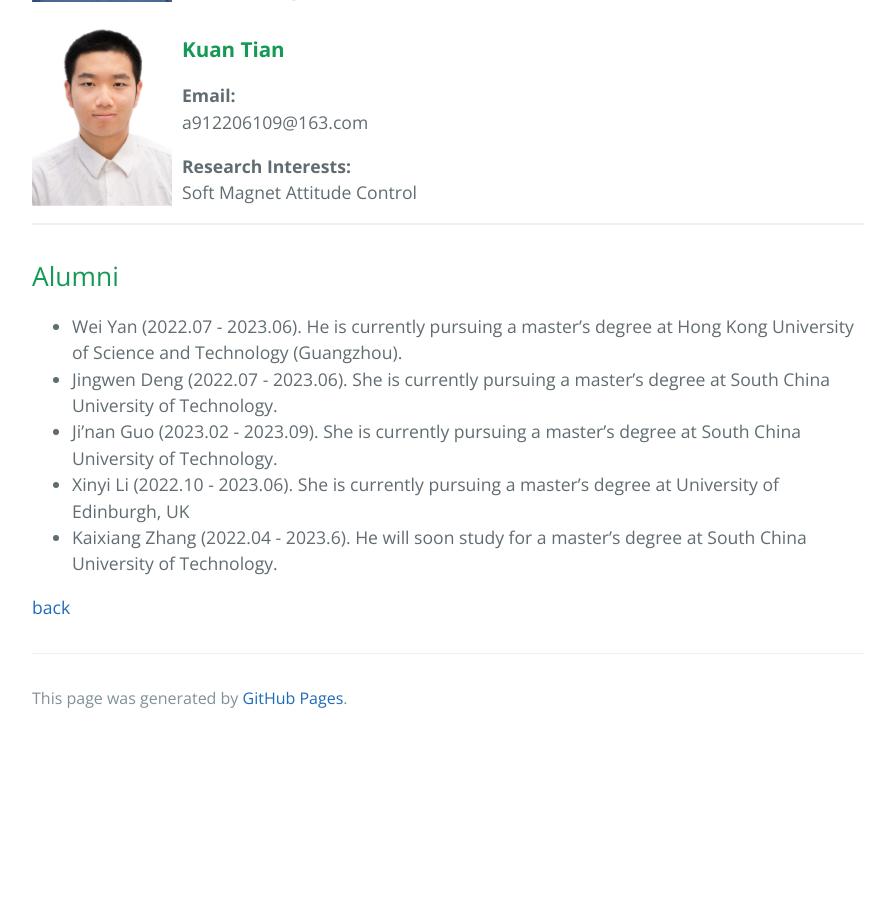
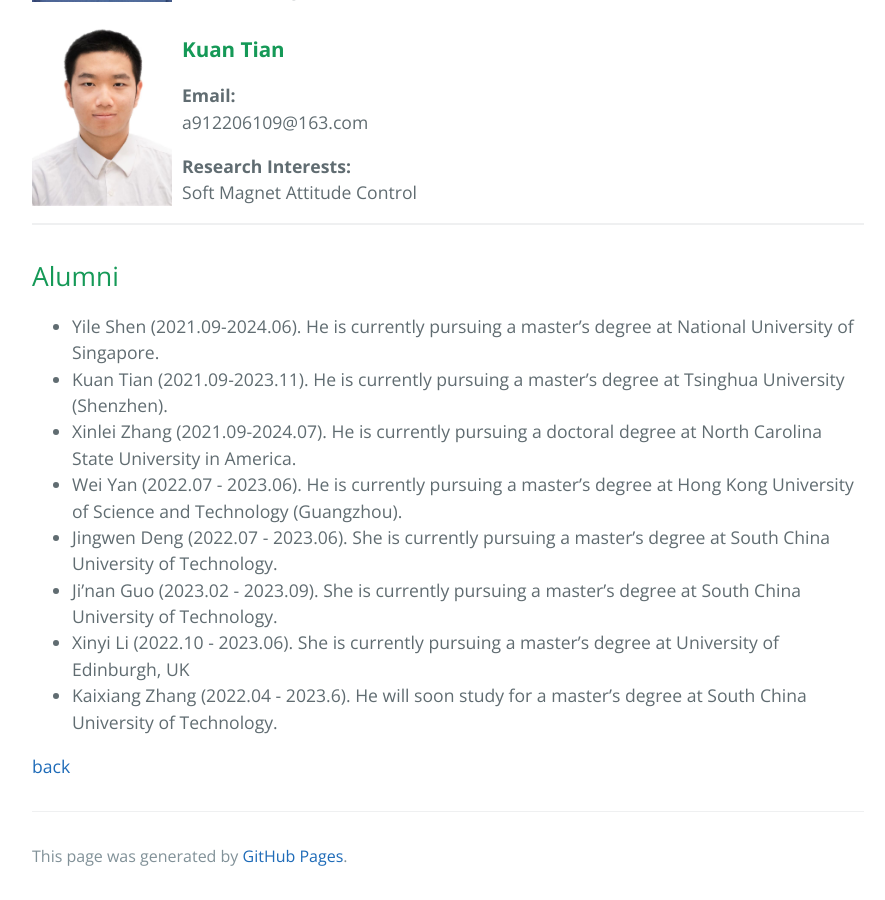
Before and after one commit to MagRoboticsLab/MagRoboticsLab.github.io, a Jekyll site: the page built from member.md, in a window 1280 px wide and 900 px high, scrolled down 4402 px. Shown: the whole window, without its empty margins (192-1077 px from the left). Built offline with Jekyll 4.4.1, drawn with Linux system fonts in a browser that asks for light colours; the repository's description, which GitHub fills in, is left out; before the commit the page ends 5144 px from its top, so only the background shows below that.

Commit message:
Update member.md

```diff
--- a/member.md
+++ b/member.md
@@ -169,6 +169,9 @@ Soft Magnet Attitude Control
 ---
 
 ## Alumni
+* Yile Shen (2021.09-2024.06). He is currently pursuing a master's degree at National University of Singapore.
+* Kuan Tian (2021.09-2023.11). He is currently pursuing a master's degree at Tsinghua University (Shenzhen).
+* Xinlei Zhang (2021.09-2024.07). He is currently pursuing a doctoral degree at North Carolina State University in America.
 * Wei Yan (2022.07 - 2023.06). He is currently pursuing a master's degree at Hong Kong University of Science and Technology (Guangzhou).
 * Jingwen Deng (2022.07 - 2023.06). She is currently pursuing a master's degree at South China University of Technology.
 * Ji'nan Guo (2023.02 - 2023.09). She is currently pursuing a master's degree at South China University of Technology.
```
